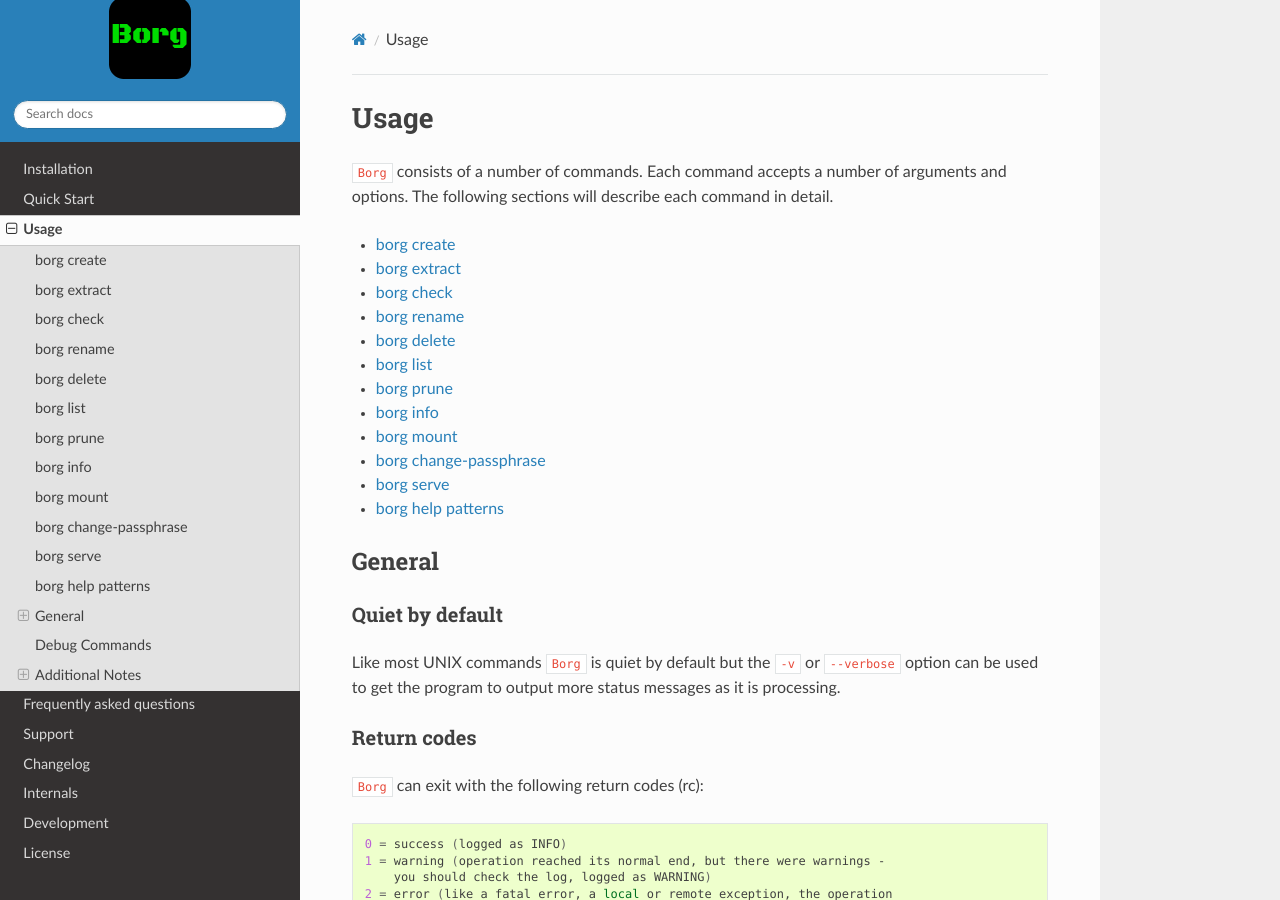
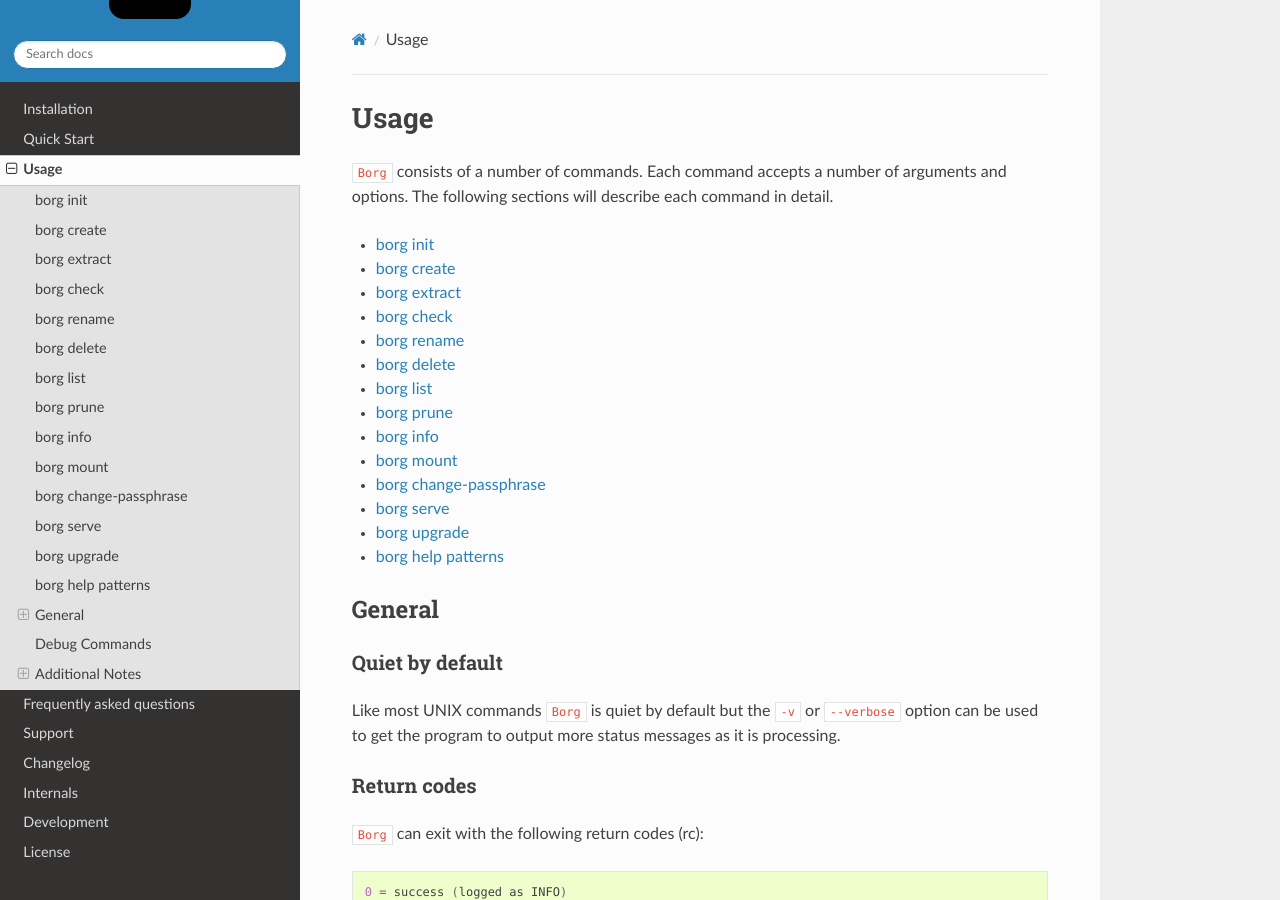
Before and after one commit to borgbackup/borg, a Sphinx documentation site: the page built from docs/usage.rst, in a window 1280 px wide and 900 px high. Built offline with Sphinx 7.4.7 and the Read the Docs theme 2.0.0, drawn with Linux system fonts in a browser that asks for light colours; the version number could not be read and is left out.

Commit message:
add missing init and upgrade manpages

```diff
--- a/docs/usage.rst
+++ b/docs/usage.rst
@@ -11,6 +11,7 @@
 .. toctree::
    :maxdepth: 1
 
+   usage/init
    usage/create
    usage/extract
    usage/check
@@ -22,6 +23,7 @@
    usage/mount
    usage/change-passphrase
    usage/serve
+   usage/upgrade
    usage/help
 
 General
```
